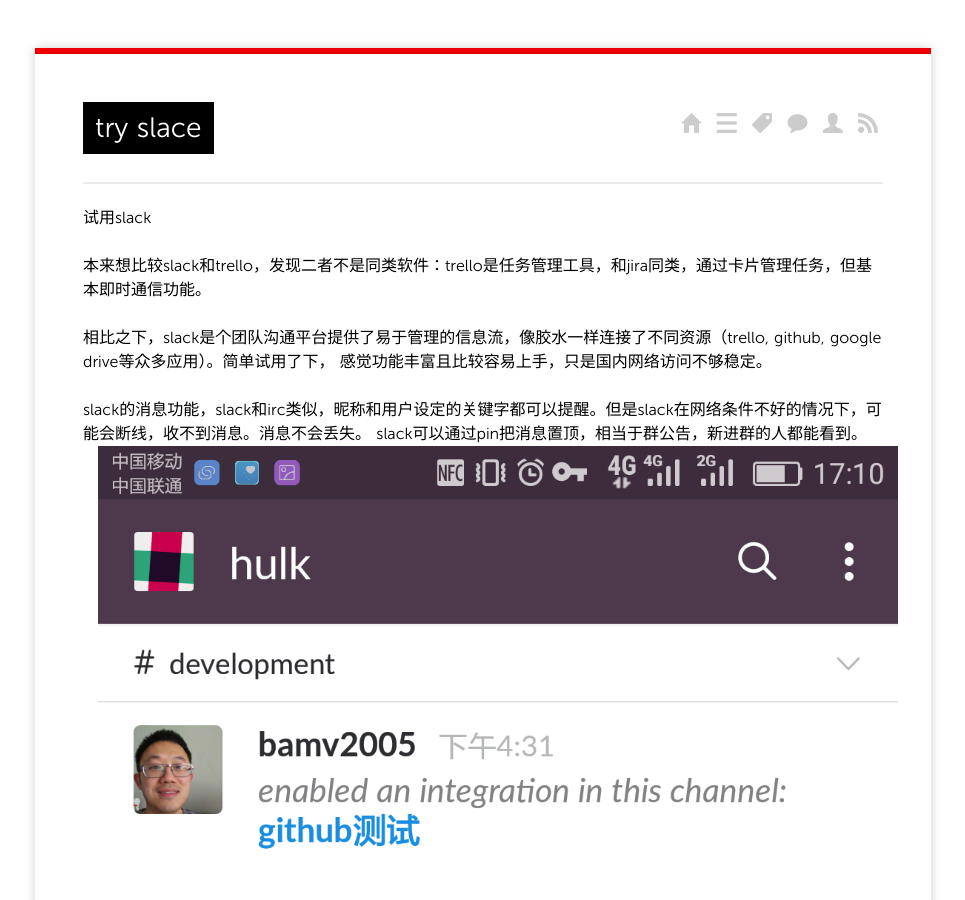
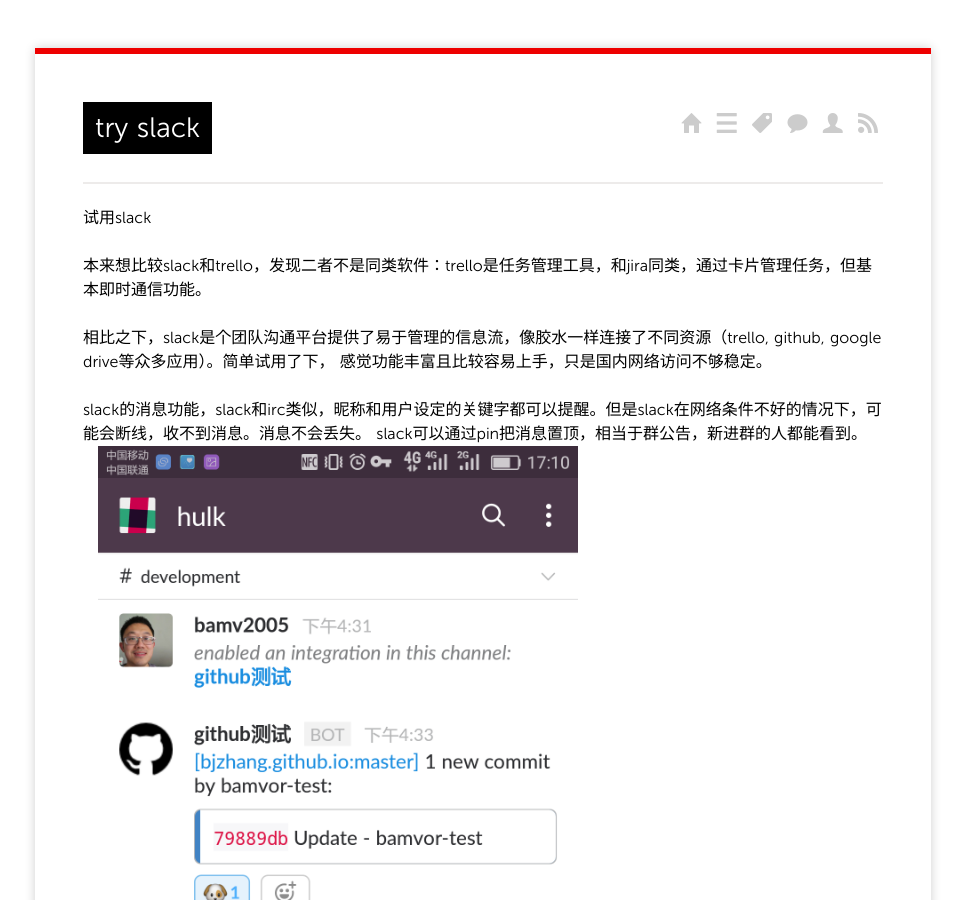
Before and after one commit to bjzhang/bjzhang.github.io, a Jekyll site: the page built from _posts/2016/2016-09-06-try-slack.md, in a window 1280 px wide and 900 px high. Shown: the whole window, without its empty margins (157-1122 px from the left). Built offline with Jekyll 4.4.1, drawn with Linux system fonts in a browser that asks for light colours; Markdown is read by kramdown in place of the engine named in the settings; comment, search, counter and statistics services are not loaded.

Commit message:
change width of picture rebase later.

```diff
--- a/_posts/2016/2016-09-06-try-slack.md
+++ b/_posts/2016/2016-09-06-try-slack.md
@@ -1,6 +1,6 @@
 ---
 layout: post
-title: try slace
+title: try slack
 categories: [Software]
 tags: [slack]
 ---
@@ -13,22 +13,22 @@
 
 slack的消息功能，slack和irc类似，昵称和用户设定的关键字都可以提醒。但是slack在网络条件不好的情况下，可能会断线，收不到消息。消息不会丢失。
 slack可以通过pin把消息置顶，相当于群公告，新进群的人都能看到。
-<img alt="slack pin message" src="{{site.url}}/public/images/slack_project_management/Screenshot_2016-09-06-17-10-44.png" width="100%" align="center" style="margin: 0px 15px">
+<img alt="slack pin message" src="{{site.url}}/public/images/slack_project_management/Screenshot_2016-09-06-17-10-44.png" width="60%" align="center" style="margin: 0px 15px">
 
 slack消息分为public channel, private channel和direct message.  private可以在建立时设置，也可以从public转为private。管理员可以invite成员加入private channel。
-<img alt="slack channel" src="{{site.url}}/public/images/slack_project_management/Screenshot_2016-09-06-20-30-23.png" width="100%" align="center" style="margin: 0px 15px">
+<img alt="slack channel" src="{{site.url}}/public/images/slack_project_management/Screenshot_2016-09-06-20-30-23.png" width="60%" align="center" style="margin: 0px 15px">
 
 slack支持大量第三方app，试用了slack连接trello，github和google drive。trello和github连接后，用户可以选择同步那个board（for trello）或repo（for github）。可以选择同步哪些类型的信息。
 
 slack有trello的插件，trello项目更新可以自动在slack里面显示。
-<img alt="slack trello" src="{{site.url}}/public/images/slack_project_management/Screenshot_2016-09-06-17-10-38.png" width="100%" align="center" style="margin: 0px 15px">
+<img alt="slack trello" src="{{site.url}}/public/images/slack_project_management/Screenshot_2016-09-06-17-10-38.png" width="60%" align="center" style="margin: 0px 15px">
 可以很容易跳转到trello watch and 继续操作。
-<img alt="slack trello" src="{{site.url}}/public/images/slack_project_management/Screenshot_2016-09-06-21-29-54.png" width="100%" align="center" style="margin: 0px 15px">
+<img alt="slack trello" src="{{site.url}}/public/images/slack_project_management/Screenshot_2016-09-06-21-29-54.png" width="60%" align="center" style="margin: 0px 15px">
 
 文档上说slack上贴的google drive链接可以实时更新文档并显示文档开头内容，不知道是否是android应用限制，我只看到链接，没看到文档内容。
 
 slack的帮助很方便，输入英文单词可以找到自己的信息。
-<img alt="slack help1" src="{{site.url}}/public/images/slack_project_management/Screenshot_2016-09-06-21-56-59.png" width="100%" align="center" style="margin: 0px 15px">
-<img alt="slack help2" src="{{site.url}}/public/images/slack_project_management/Screenshot_2016-09-06-21-57-19.png" width="100%" align="center" style="margin: 0px 15px">
+<img alt="slack help1" src="{{site.url}}/public/images/slack_project_management/Screenshot_2016-09-06-21-56-59.png" width="60%" align="center" style="margin: 0px 15px">
+<img alt="slack help2" src="{{site.url}}/public/images/slack_project_management/Screenshot_2016-09-06-21-57-19.png" width="60%" align="center" style="margin: 0px 15px">
 
 slack的android app比网页和桌面应用也了部分功能，例如无法把public channel传为private，但基本不影响日常使用。
```
